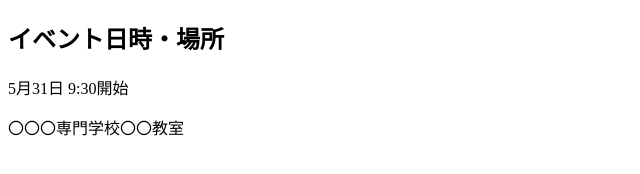
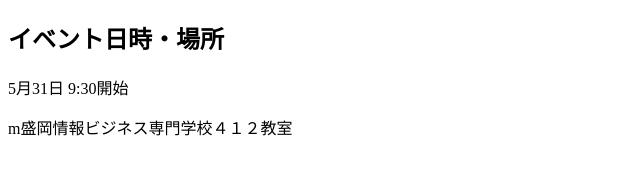
Before and after one commit to sakura-kikuchi/testBranch2, a plain HTML site: page index.html in a window 1280 px wide. Shown: the whole page, without its empty margins (0-640 px from the left). Drawn offline with Linux system fonts and the light colour scheme.

Commit message:
[modify]イベント開催場所の更新

```diff
--- a/index.html
+++ b/index.html
@@ -6,6 +6,6 @@
 <body>
 <h2> イベント日時・場所 </h2>
 <p>5月31日 9:30開始</p>
-<p>〇〇〇専門学校〇〇教室</p>
+<p>m盛岡情報ビジネス専門学校４１２教室</p>
 </body>
 </html>
```
